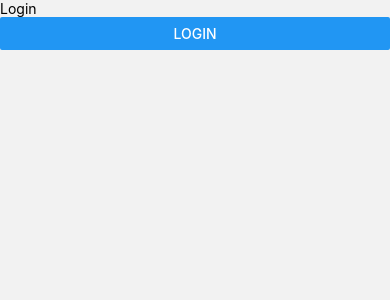
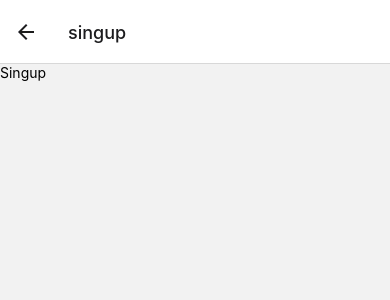
Before and after one commit to arinmis/TeamCounter, a React Native app: screen /singup in a window 390 px wide. Before the commit this address had no page. Shown: the top 300 px of the page. Built offline with nearby package versions, Linux system fonts and the light colour scheme.

Commit message:
Create singup page

```diff
--- a/src/Routes.tsx
+++ b/src/Routes.tsx
@@ -2,6 +2,7 @@ import * as React from 'react';
 import {createNativeStackNavigator} from '@react-navigation/native-stack';
 import Login from './login/Login';
 import Welcome from './welcome/Welcome';
+import Singup from './signup/Singup';
 
 const Stack = createNativeStackNavigator();
 
@@ -14,6 +15,7 @@ function Routes() {
         options={{headerShown: false}}
       />
       <Stack.Screen name="welcome" component={Welcome} />
+      <Stack.Screen name="singup" component={Singup} />
     </Stack.Navigator>
   );
 }
--- /dev/null
+++ b/src/signup/Singup.tsx
@@ -0,0 +1,12 @@
+import React from 'react';
+import {View, Text} from 'react-native';
+
+const Singup = () => {
+  return (
+    <View>
+      <Text>Singup</Text>
+    </View>
+  );
+};
+
+export default Singup;
```
